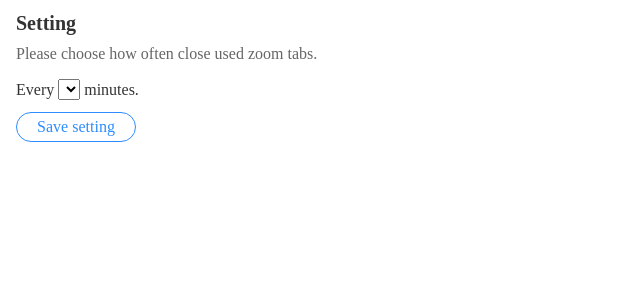
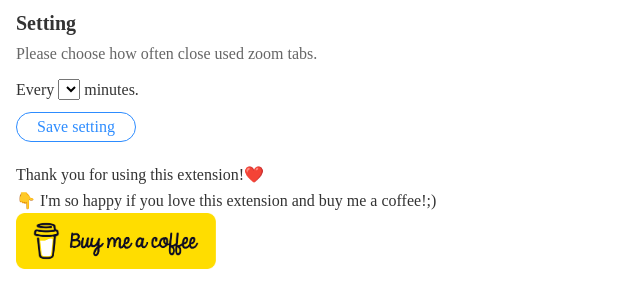
Before and after one commit to HiromuKinoshita/ZoomTabCloser, a website built with webpack: page html/options.html in a window 1280 px wide. Shown: the part 93-400 px from the top of the page, without its empty margins (0-640 px from the left). Built offline with nearby package versions, Linux system fonts and the light colour scheme.

Commit message:
add link to buymeacoffee

```diff
--- a/assets/css/options.css
+++ b/assets/css/options.css
@@ -24,6 +24,10 @@
   color: #666;
   font-size: 14px;
   margin-bottom: 14px;
+}
+
+.section {
+  margin-bottom: 20px;
 }
 
 .section-heading {
@@ -55,3 +59,7 @@
   cursor: pointer;
   opacity: 0.8;
 }
+
+.buymeacoffee {
+  width: 200px;
+}
--- a/html/options.html
+++ b/html/options.html
@@ -18,7 +18,7 @@
         />
       </h1>
       <p class="description">Close used zoom tabs automatically.</p>
-      <section>
+      <section class="section">
         <h2 class="section-heading">Setting</h2>
         <p class="section-description">
           Please choose how often close used zoom tabs.
@@ -30,6 +30,21 @@
         </p>
         <button id="buttonSave" class="button">Save setting</button>
       </section>
+      <section>
+        <p>Thank you for using this extension!❤️</p>
+        <p>👇 I'm so happy if you love this extension and buy me a coffee!;)</p>
+        <a
+          href="https://www.buymeacoffee.com/Jerome1010"
+          rel="noopenner"
+          target="_blank"
+        >
+          <img
+            class="buymeacoffee"
+            src="../assets/images/yellow-button.png"
+            alt="link to buymeacoffee"
+          />
+        </a>
+      </section>
     </main>
   </body>
 </html>
```
Also changed, not shown: assets/images/yellow-button.png (added).
